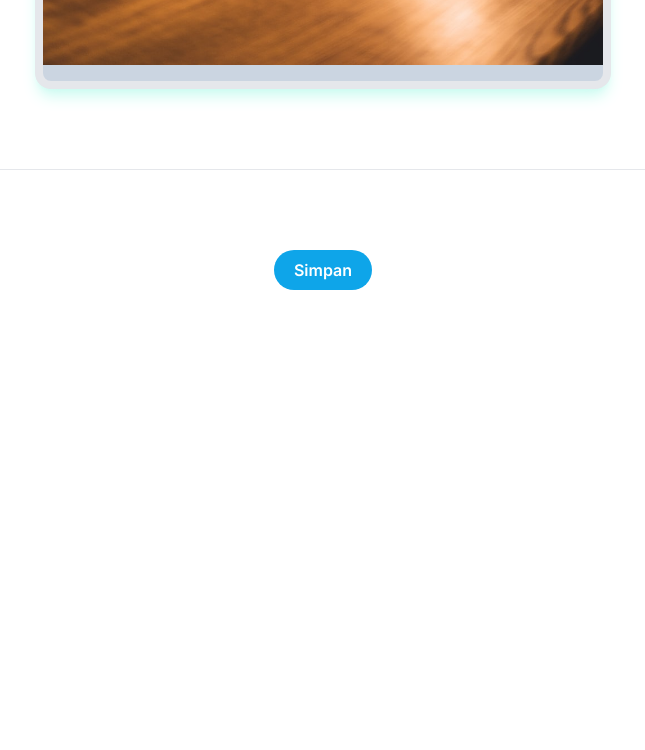
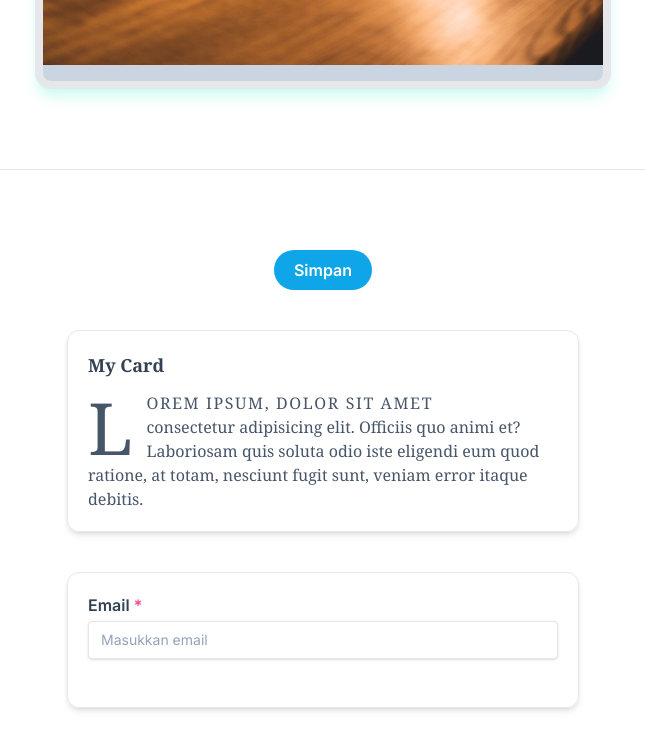
Before and after one commit to jenirasekar/belajar-tailwind, a website: page index.html in a window 1280 px wide. Shown: the part 1817-2567 px from the top of the page, without its empty margins (317-962 px from the left). Before the commit the page ends 2491 px from the top, so only its background shows below. Drawn offline with nearby package versions, Linux system fonts and the light colour scheme.

Commit message:
pseudo class

```diff
--- a/index.html
+++ b/index.html
@@ -141,6 +141,39 @@
       Simpan
     </button>
 
+    <div
+      class="max-w-lg my-10 border border-slate-200 rounded-xl mx-auto p-5 shadow-md font-inter hover:bg-sky-500 group font-serif">
+      <h5 class="font-bold text-slate-700 text-lg mb-3 group-hover:text-white">
+        My Card
+      </h5>
+      <p
+        class="text-slate-600 group-hover:text-white selection:bg-lime-300 selection:text-slate-900 first-line:uppercase first-line:tracking-widest first-letter:text-7xl first-letter:float-left first-letter:mr-3">
+        Lorem ipsum, dolor sit amet consectetur adipisicing elit. Officiis quo
+        animi et? Laboriosam quis soluta odio iste eligendi eum quod ratione, at
+        totam, nesciunt fugit sunt, veniam error itaque debitis.
+      </p>
+    </div>
+
+    <div
+      class="max-w-lg border border-slate-200 rounded-xl mx-auto shadow-md p-5 font-inter">
+      <form action="">
+        <label for="email">
+          <span
+            class="block font-semibold mb-1 text-slate-700 after:content-['*'] after:text-pink-500 after:ml-1"
+            >Email</span
+          >
+          <input
+            type="email"
+            id="email"
+            placeholder="Masukkan email"
+            class="px-3 py-2 border shadow rounded w-full block text-sm placeholder:text-slate-400 focus:outline-none focus:ring-1 focus:ring-sky-500 focus:border-sky-500 invalid:text-pink-700 invalid:focus:ring-pink-700 invalid:focus:border-pink-700 peer" />
+          <p class="text-sm m-1 text-pink-700 invisible peer-invalid:visible">
+            Email tidak valid
+          </p>
+        </label>
+      </form>
+    </div>
+
     <div class="mb-96"></div>
   </body>
 </html>
```
